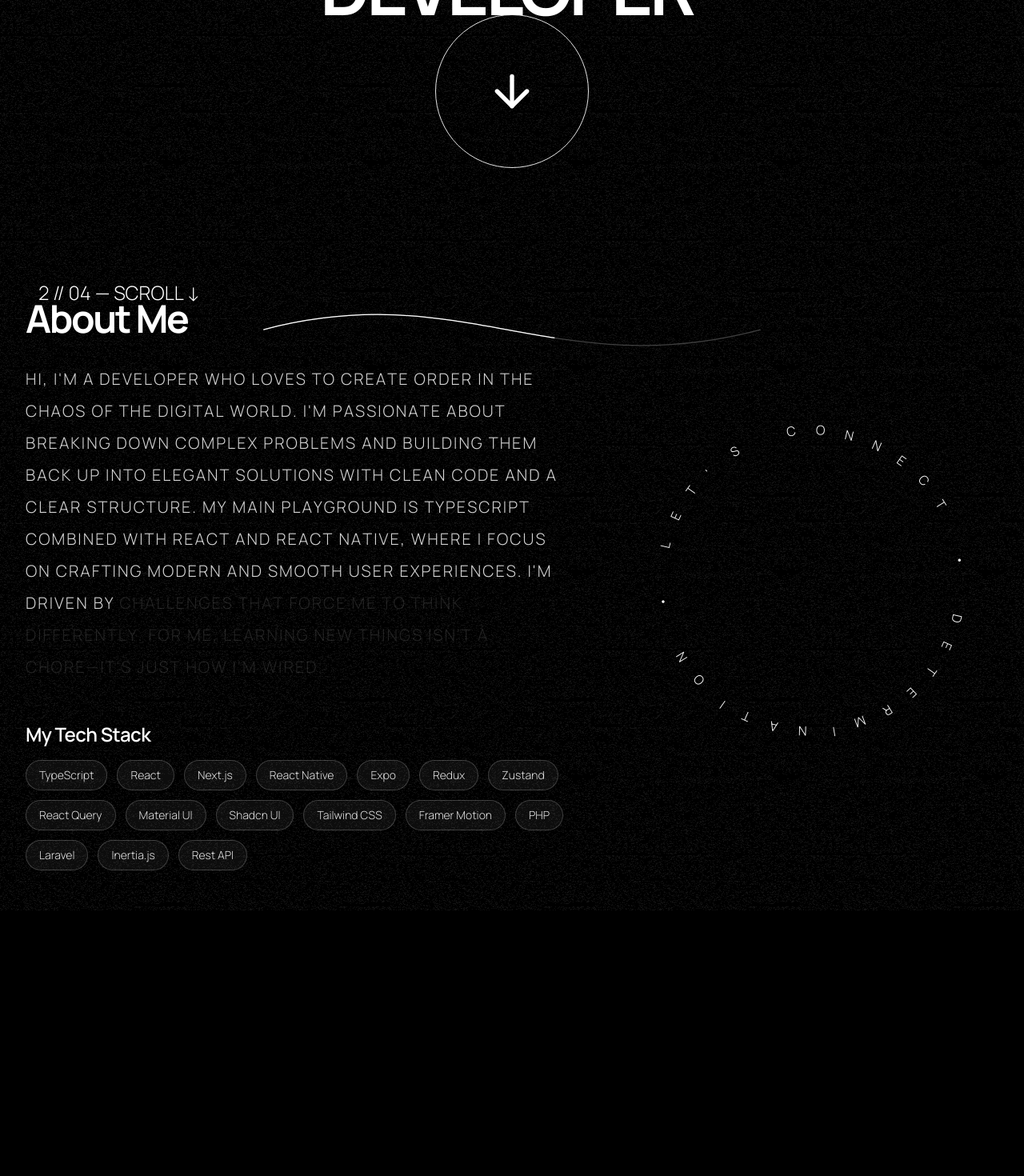
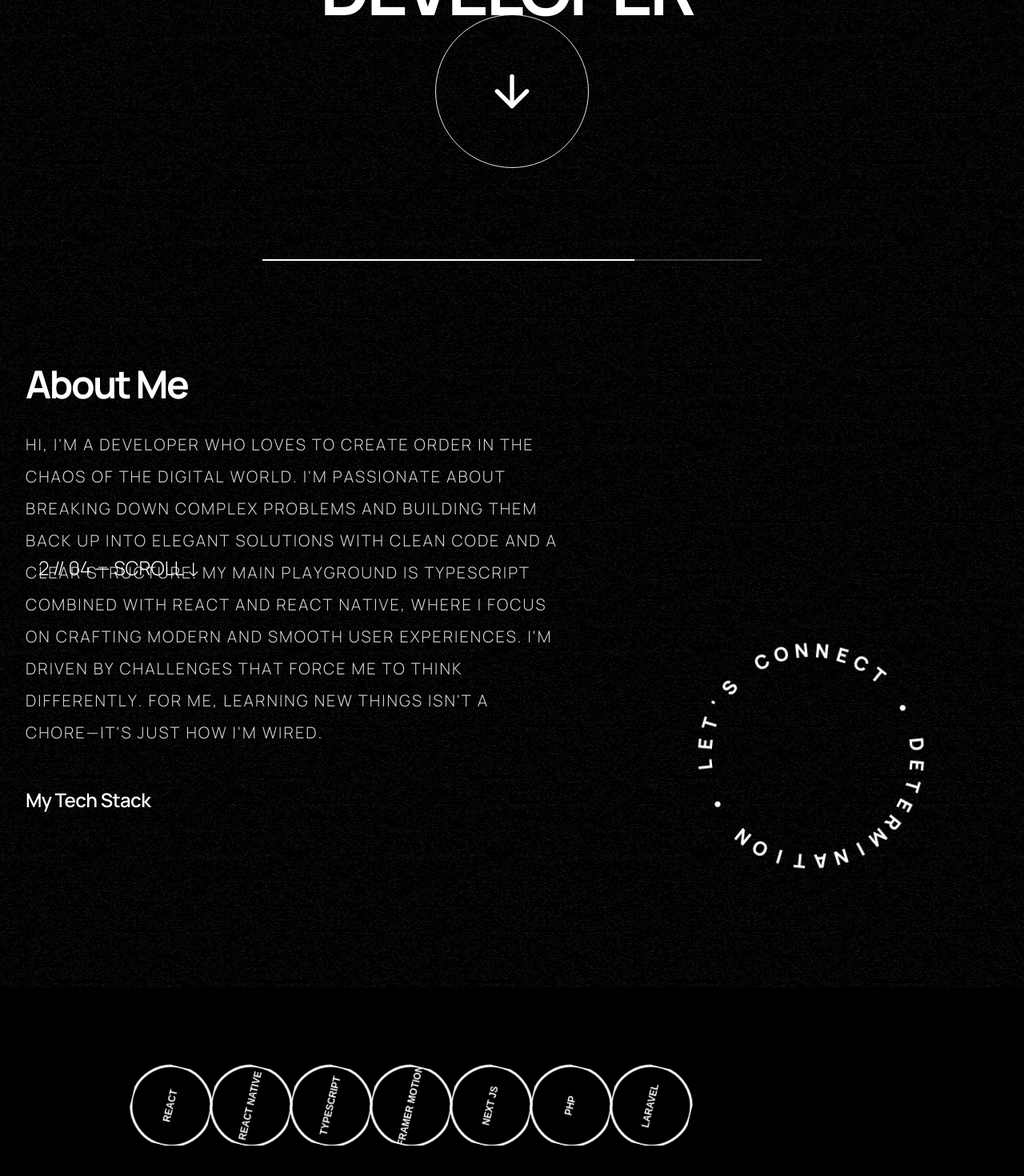
Before and after one commit to HonzaPrikryl/portfolio, a Next.js app: page / in a window 1280 px wide. Shown: the part 510-1980 px from the top of the page at 80% size. Before the commit the page ends 1726 px from the top, so only its background shows below. Built offline with nearby package versions, Linux system fonts and the light colour scheme.

Commit message:
matterjs, 2d physics init

```diff
--- a/package.json
+++ b/package.json
@@ -18,6 +18,7 @@
     "gsap": "^3.13.0",
     "lenis": "^1.3.11",
     "lucide-react": "^0.544.0",
+    "matter-js": "^0.19.0",
     "next": "15.5.3",
     "react": "19.1.0",
     "react-dom": "19.1.0",
@@ -27,6 +28,7 @@
   "devDependencies": {
     "@eslint/eslintrc": "^3",
     "@tailwindcss/postcss": "^4",
+    "@types/matter-js": "^0.20.2",
     "@types/node": "^20",
     "@types/react": "^19",
     "@types/react-dom": "^19",
--- a/src/app/_features/about-me.tsx
+++ b/src/app/_features/about-me.tsx
@@ -6,28 +6,10 @@ import { motion, useInView } from 'framer-motion';
 import CircularText from '@/components/ui/circular-text';
 import { TextScrollAnimation } from '@/app/_features/text-scroll-animation';
 import PaginationNumber from '@/app/_features/pagination-number';
+import { Specializations } from '@/app/_features/specializations';
 
 const aboutParagraphs = [
   "Hi, I'm a developer who loves to create order in the chaos of the digital world. I'm passionate about breaking down complex problems and building them back up into elegant solutions with clean code and a clear structure. My main playground is TypeScript combined with React and React Native, where I focus on crafting modern and smooth user experiences. I'm driven by challenges that force me to think differently. For me, learning new things isn't a chore—it's just how I'm wired.",
-];
-
-const techStack = [
-  'TypeScript',
-  'React',
-  'Next.js',
-  'React Native',
-  'Expo',
-  'Redux',
-  'Zustand',
-  'React Query',
-  'Material UI',
-  'Shadcn UI',
-  'Tailwind CSS',
-  'Framer Motion',
-  'PHP',
-  'Laravel',
-  'Inertia.js',
-  'Rest API',
 ];
 
 const containerVariants = {
@@ -54,10 +36,8 @@ export const AboutMe = () => {
     once: true,
   });
 
-  const isTechStackInView = useInView(techStackRef, { amount: 0.2 });
-
   return (
-    <section className="relative z-10 flex h-full min-h-screen items-center justify-center py-24 text-white md:py-32">
+    <section className="relative z-20 flex h-full min-h-screen items-center justify-center py-24 text-white md:py-32">
       <div className="container mx-auto px-4">
         <div className="grid grid-cols-1 items-center lg:grid-cols-12 lg:gap-16">
           <div className="lg:col-span-7">
@@ -77,32 +57,12 @@ export const AboutMe = () => {
 
             <div>
               <h3 className="mb-4 text-2xl font-semibold tracking-tight">My Tech Stack</h3>
-              <motion.div
-                ref={techStackRef}
-                className="flex flex-wrap gap-3"
-                variants={containerVariants}
-                initial="hidden"
-                animate={isTechStackInView ? 'visible' : 'hidden'}
-              >
-                {techStack.map((tech) => (
-                  <motion.div
-                    key={tech}
-                    className="rounded-full border border-white/20 bg-white/5 px-4 py-2 text-sm font-light text-neutral-200"
-                    variants={tagVariants}
-                  >
-                    {tech}
-                  </motion.div>
-                ))}
-              </motion.div>
+              <Specializations />
             </div>
           </div>
 
           <div className="mt-16 hidden items-center justify-center lg:col-span-5 lg:mt-0 lg:flex">
-            <CircularText
-              text="DETERMINATION • LET'S CONNECT • "
-              spinDuration={20}
-              onHover="speedUp"
-            />
+            <CircularText text="DETERMINATION • LET'S CONNECT • " />
           </div>
         </div>
       </div>
--- a/src/app/_features/animated-arrow-separator.tsx
+++ b/src/app/_features/separator.tsx
@@ -3,44 +3,34 @@
 import { useRef } from 'react';
 import { motion, useScroll, useTransform } from 'framer-motion';
 
-export const AnimatedArrowSeparator = () => {
+export const Separator = () => {
   const ref = useRef(null);
   const { scrollYProgress } = useScroll({
     target: ref,
     offset: ['start end', 'end start'],
   });
 
-  const pathLength = 503.9256286621094;
-
+  const pathLength = 597;
   const strokeDashoffset = useTransform(scrollYProgress, [0, 0.8], [pathLength, 0]);
-
   const scale = 3;
-  const originalWidth = 501;
-  const originalHeight = 33;
+  const originalHeight = 2;
 
   return (
-    <div
-      ref={ref}
-      className="relative mb-[-16em] flex h-[180px] w-full items-center justify-center"
-    >
+    <div ref={ref} className="relative flex w-full items-center justify-center">
       <svg
-        width={originalWidth * scale}
+        width={pathLength * scale}
         height={originalHeight * scale}
-        viewBox="0 0 501 33"
+        viewBox="0 0 597 2"
         fill="none"
         xmlns="http://www.w3.org/2000/svg"
         className="w-1/2"
       >
-        <motion.path
-          d="M1 16.1255C201.279 -36.8139 293.611 70.563 500 16.1254"
-          stroke="#404040"
-          strokeWidth="1"
-        />
+        <motion.path d="M0 1H597" stroke="#404040" strokeWidth="2" />
 
         <motion.path
-          d="M1 16.1255C201.279 -36.8139 293.611 70.563 500 16.1254"
+          d="M0 1H597"
           stroke="white"
-          strokeWidth="1"
+          strokeWidth="2"
           style={{
             strokeDasharray: pathLength,
             strokeDashoffset: strokeDashoffset,
--- /dev/null
+++ b/src/app/_features/specializations.tsx
@@ -0,0 +1,214 @@
+'use client';
+
+import { useEffect, useRef } from 'react';
+import { Engine, Render, Runner, World, Bodies, Mouse, MouseConstraint, Events } from 'matter-js';
+
+const skills = [
+  { name: 'REACT', size: 100 },
+  { name: 'REACT NATIVE', size: 100 },
+  { name: 'TYPESCRIPT', size: 100 },
+  { name: 'FRAMER MOTION', size: 100 },
+  { name: 'NEXT JS', size: 100 },
+  { name: 'PHP', size: 100 },
+  { name: 'LARAVEL', size: 100 },
+  { name: 'INERTIA JS', size: 100 },
+  { name: 'REST API', size: 100 },
+  { name: 'TAILWIND CSS', size: 100 },
+  { name: 'MATERIAL UI', size: 100 },
+  { name: 'SHADCN UI', size: 100 },
+  { name: 'REDUX', size: 100 },
+  { name: 'REACT QUERY', size: 100 },
+  { name: 'ZUSTAND', size: 100 },
+  { name: 'EXPO', size: 100 },
+];
+
+export const Specializations = () => {
+  const containerRef = useRef<HTMLDivElement>(null);
+  const canvasRef = useRef<HTMLCanvasElement>(null);
+  const engineRef = useRef<Engine | null>(null);
+  const runnerRef = useRef<Runner | null>(null);
+  const renderRef = useRef<Render | null>(null);
+
+  useEffect(() => {
+    const container = containerRef.current;
+    const canvas = canvasRef.current;
+
+    if (!container || !canvas) {
+      return;
+    }
+
+    const initMatter = (width: number, height: number) => {
+      if (engineRef.current) {
+        if (runnerRef.current) Runner.stop(runnerRef.current);
+        if (renderRef.current) {
+          Render.stop(renderRef.current);
+          if (renderRef.current.canvas) renderRef.current.canvas.remove();
+        }
+        World.clear(engineRef.current.world, false);
+        Engine.clear(engineRef.current);
+        engineRef.current = null;
+        runnerRef.current = null;
+        renderRef.current = null;
+      }
+
+      canvas.width = width;
+      canvas.height = height;
+      canvas.style.width = `${width}px`;
+      canvas.style.height = `${height}px`;
+
+      if (!container.contains(canvas)) {
+        container.appendChild(canvas);
+      }
+
+      const engine = Engine.create();
+      engineRef.current = engine;
+      engine.gravity.y = 0.6;
+
+      const render = Render.create({
+        element: container,
+        canvas: canvas,
+        engine: engine,
+        options: {
+          width,
+          height,
+          wireframes: false,
+          background: 'transparent',
+          showAngleIndicator: false,
+          showVelocity: false,
+        },
+      });
+      renderRef.current = render;
+
+      Render.lookAt(render, {
+        min: { x: 0, y: 0 },
+        max: { x: width, y: height },
+      });
+
+      const wallOptions = { isStatic: true, render: { visible: false }, restitution: 0.4 };
+      World.add(engine.world, [
+        Bodies.rectangle(width / 2, height + 50, width, 100, wallOptions),
+        Bodies.rectangle(width / 2, -50, width, 100, wallOptions),
+        Bodies.rectangle(-50, height / 2, 100, height, wallOptions),
+        Bodies.rectangle(width + 50, height / 2, 100, height, wallOptions),
+      ]);
+
+      const skillBodies = skills.map((skill, index) => {
+        const textureUrl = createCircleTexture(skill.name, skill.size);
+        const body = Bodies.circle(width / 2 + (index - 2) * 100, height / 2, skill.size / 2, {
+          restitution: 0.4,
+          friction: 0.2,
+          frictionAir: 0.001,
+          density: 0.002,
+          render: {
+            fillStyle: '#fff',
+            sprite: {
+              texture: textureUrl,
+              xScale: 1,
+              yScale: 1,
+            },
+          },
+        });
+        return body;
+      });
+
+      World.add(engine.world, skillBodies);
+
+      Events.on(engine, 'beforeUpdate', () => {
+        const maxSpeed = 10;
+        skillBodies.forEach((body) => {
+          const speed = Math.sqrt(body.velocity.x ** 2 + body.velocity.y ** 2);
+          if (speed > maxSpeed) {
+            const factor = maxSpeed / speed;
+            body.velocity.x *= factor;
+            body.velocity.y *= factor;
+          }
+        });
+      });
+
+      const mouse = Mouse.create(render.canvas);
+      const mouseConstraint = MouseConstraint.create(engine, {
+        mouse: mouse,
+        constraint: { stiffness: 0.2, render: { visible: false } },
+      });
+      World.add(engine.world, mouseConstraint);
+
+      Render.run(render);
+      const runner = Runner.create();
+      runnerRef.current = runner;
+      Runner.run(runner, engine);
+    };
+
+    const width = 900;
+    const height = 400;
+    initMatter(width, height);
+
+    const observer = new ResizeObserver((entries) => {
+      const entry = entries[0];
+      if (entry && renderRef.current) {
+        const { width, height } = entry.contentRect;
+        if (width > 0 && height > 0) {
+          canvas.width = width;
+          canvas.height = height;
+          renderRef.current.options.width = width;
+          renderRef.current.options.height = height;
+          Render.lookAt(renderRef.current, {
+            min: { x: 0, y: 0 },
+            max: { x: width, y: height },
+          });
+        }
+      }
+    });
+
+    observer.observe(container);
+
+    return () => {
+      observer.disconnect();
+      if (runnerRef.current) Runner.stop(runnerRef.current);
+      if (renderRef.current) {
+        Render.stop(renderRef.current);
+        if (renderRef.current.canvas) renderRef.current.canvas.remove();
+      }
+      if (engineRef.current) {
+        World.clear(engineRef.current.world, false);
+        Engine.clear(engineRef.current);
+      }
+      engineRef.current = null;
+      runnerRef.current = null;
+      renderRef.current = null;
+    };
+  }, []);
+
+  const createCircleTexture = (text: string, size: number): string => {
+    const localCanvas = document.createElement('canvas');
+    localCanvas.width = size;
+    localCanvas.height = size;
+    const context = localCanvas.getContext('2d');
+    if (context) {
+      context.beginPath();
+      context.arc(size / 2, size / 2, size / 2, 0, 2 * Math.PI);
+      context.fillStyle = 'transparent';
+      context.fill();
+      context.strokeStyle = 'rgba(255, 255, 255, 1)';
+      context.lineWidth = 3;
+      context.stroke();
+
+      const fontSize = Math.max(12, size / 12);
+      context.fillStyle = '#fff';
+      context.font = `bold ${fontSize}px sans-serif`;
+      context.textAlign = 'center';
+      context.textBaseline = 'middle';
+      context.fillText(text.toUpperCase(), size / 2, size / 2);
+    }
+    return localCanvas.toDataURL('image/png');
+  };
+
+  return (
+    <div ref={containerRef} className="relative mx-auto h-[400px] w-[900px] overflow-hidden">
+      <canvas
+        ref={canvasRef}
+        className="absolute top-0 left-0"
+        style={{ width: '100%', height: '100%', pointerEvents: 'auto' }}
+      />
+    </div>
+  );
+};
--- a/src/app/page.tsx
+++ b/src/app/page.tsx
@@ -6,7 +6,7 @@ import { Preloader } from './_features/pre-loader';
 import { Hero } from './_features/hero';
 import { AboutMe } from '@/app/_features/about-me';
 import { Header } from '@/app/_features/header';
-import { AnimatedArrowSeparator } from '@/app/_features/animated-arrow-separator';
+import { Separator } from '@/app/_features/separator';
 
 export default function Home() {
   const [isLoading, setIsLoading] = useState(true);
@@ -34,7 +34,7 @@ export default function Home() {
       <AnimatePresence>{isLoading && <Preloader key="preloader" />}</AnimatePresence>
       <Header isReady={isReady} />
       <Hero isReady={isReady} />
-      <AnimatedArrowSeparator />
+      <Separator />
       <AboutMe />
     </main>
   );
--- a/src/components/ui/circular-text.tsx
+++ b/src/components/ui/circular-text.tsx
@@ -1,12 +1,11 @@
 'use client';
 
 import React, { useEffect } from 'react';
-import { motion, useAnimation, useMotionValue, MotionValue, Transition } from 'framer-motion';
+import { motion, useAnimation, useMotionValue, MotionValue } from 'framer-motion';
 
 interface CircularTextProps {
   text: string;
   spinDuration?: number;
-  onHover?: 'slowDown' | 'speedUp' | 'pause';
   className?: string;
 }
 
@@ -24,53 +23,36 @@ const getTransition = (duration: number, from: number) => ({
   scale: { type: 'spring' as const, damping: 20, stiffness: 300 },
 });
 
-const CircularText: React.FC<CircularTextProps> = ({
-  text,
-  spinDuration = 25,
-  onHover = 'speedUp',
-  className = '',
-}) => {
+const CircularText: React.FC<CircularTextProps> = ({ text, spinDuration = 25, className = '' }) => {
   const letters = Array.from(text.toUpperCase());
   const controls = useAnimation();
-  const rotation: MotionValue<number> = useMotionValue(0);
+  const rotation = useMotionValue(0);
 
   useEffect(() => {
-    const start = rotation.get();
+    const startRotation = rotation.get();
     controls.start({
-      rotate: start + 360,
+      rotate: startRotation + 360,
       scale: 1,
-      transition: getTransition(spinDuration, start),
+      transition: getTransition(spinDuration, startRotation),
     });
-  }, [spinDuration, text, onHover, controls, rotation]);
+  }, [spinDuration, text, controls, rotation]);
 
   const handleHoverStart = () => {
-    const start = rotation.get();
-    let transitionConfig: ReturnType<typeof getTransition> | Transition;
+    const currentRotation = rotation.get();
 
-    switch (onHover) {
-      case 'slowDown':
-        transitionConfig = getTransition(spinDuration * 2, start);
-        break;
-      case 'speedUp':
-        transitionConfig = getTransition(spinDuration / 4, start);
-        break;
-      case 'pause':
-      default:
-        transitionConfig = {
-          rotate: { type: 'spring', damping: 20, stiffness: 300 },
-          scale: { type: 'spring', damping: 20, stiffness: 300 },
-        };
-        break;
-    }
-    controls.start({ rotate: start, transition: transitionConfig });
+    const transitionConfig = getTransition(spinDuration / 4, currentRotation);
+    controls.start({
+      rotate: currentRotation + 360,
+      transition: transitionConfig,
+    });
   };
 
   const handleHoverEnd = () => {
-    const start = rotation.get();
+    const currentRotation = rotation.get();
     controls.start({
-      rotate: start + 360,
+      rotate: currentRotation + 360,
       scale: 1,
-      transition: getTransition(spinDuration, start),
+      transition: getTransition(spinDuration, currentRotation),
     });
   };
 
@@ -79,25 +61,27 @@ const CircularText: React.FC<CircularTextProps> = ({
 
   return (
     <motion.div
-      className={`relative flex cursor-pointer items-center justify-center font-light text-white ${className}`}
-      style={{ rotate: rotation, width: circleSize, height: circleSize }}
+      className={`relative m-2 mx-auto h-[300px] w-[300px] origin-center cursor-pointer rounded-full text-center font-black text-white ${className}`}
+      style={{ rotate: rotation }}
       initial={{ rotate: 0 }}
       animate={controls}
       onMouseEnter={handleHoverStart}
       onMouseLeave={handleHoverEnd}
     >
       {letters.map((letter, i) => {
-        const rotationAngle = (i / letters.length) * 360;
+        const rotationDeg = (360 / letters.length) * i;
+        const factor = Math.PI / letters.length;
+        const x = factor * i;
+        const y = factor * i;
+        const transform = `rotateZ(${rotationDeg}deg) translate3d(${x}px, ${y}px, 0)`;
+
         return (
           <span
             key={i}
-            className="absolute h-full"
-            style={{
-              transform: `rotate(${rotationAngle}deg) translateY(-${radius}px)`,
-              transformOrigin: `0 ${radius}px`,
-            }}
+            className="absolute inset-0 inline-block text-2xl transition-all duration-500 ease-[cubic-bezier(0,0,0,1)]"
+            style={{ transform, WebkitTransform: transform }}
           >
-            {letter === ' ' ? '\u00A0' : letter}
+            {letter}
           </span>
         );
       })}
```
Also changed, not shown: 1 other file (tests, documents, lock files or other folders).
